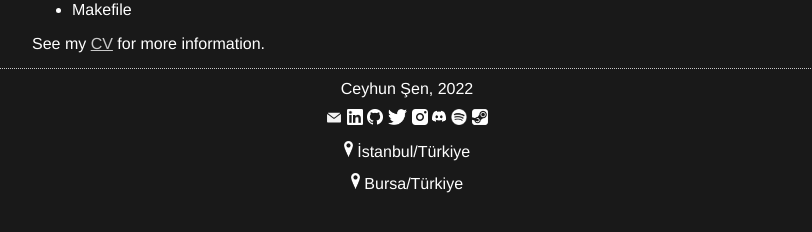
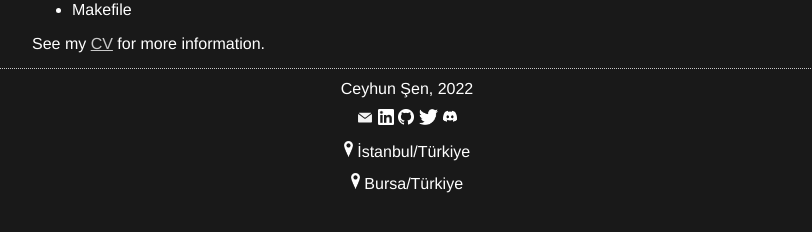
Before and after one commit to ceyhunsen/ceyhunsen.github.io, a Jekyll site: the page built from index.html, in a window 1280 px wide. Shown: the part 293-525 px from the top of the page, without its empty margins (233-1045 px from the left). Built offline with Jekyll 4.4.1, drawn with Linux system fonts in a browser that asks for light colours.

Commit message:
Remove some of the socials.

```diff
--- a/_includes/footer.html
+++ b/_includes/footer.html
@@ -5,10 +5,7 @@
 		<a href="https://www.linkedin.com/in/ceyhun-sen/" target="_blank"><img src="/assets/img/linkedin-logo.png"></a>
 		<a href="https://github.com/ceyhunsen" target="_blank"><img src="/assets/img/github-logo.png"></a>
 		<a href="https://twitter.com/cleyclun" target="_blank"><img src="/assets/img/twitter-logo.png"></a>
-		<a href="https://www.instagram.com/cleyclun/" target="_blank"><img src="/assets/img/instagram-logo.png"></a>
 		<a href="https://discord.com/users/cleyclun#1296" target="_blank"><img src="/assets/img/discord-logo.png"></a>
-		<a href="https://open.spotify.com/user/mw9ifhrrbmj8sl3h98i7ndcp6?si=4cc10421baf44618" target="_blank"><img src="/assets/img/spotify-logo.png"></a>
-		<a href="https://steamcommunity.com/id/cleyclun/" target="_blank"><img src="/assets/img/steam-logo.png"></a>
 		<p><img src="/assets/img/location-logo.png"> İstanbul/Türkiye</p>
 		<p><img src="/assets/img/location-logo.png"> Bursa/Türkiye</p>
 	</footer>
```
Also changed, not shown: assets/img/instagram-logo.png (deleted), assets/img/spotify-logo.png (deleted), assets/img/steam-logo.png (deleted).
